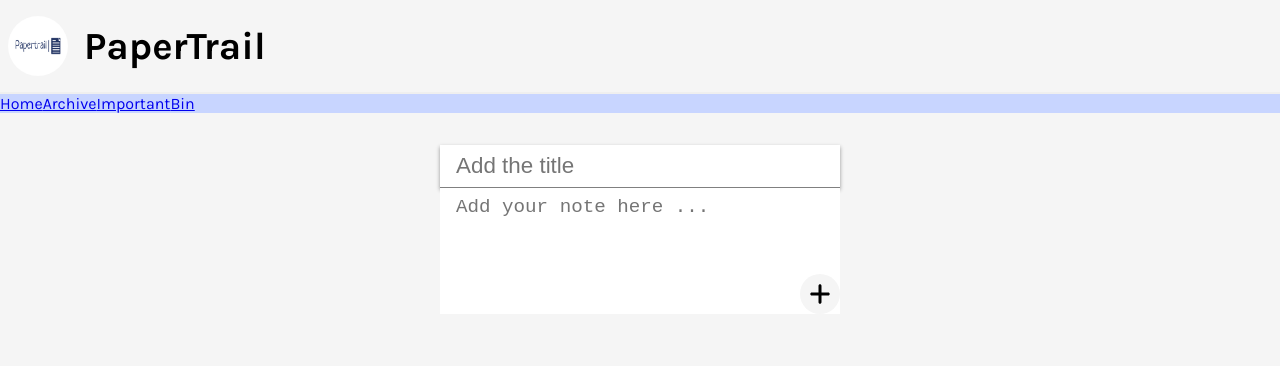
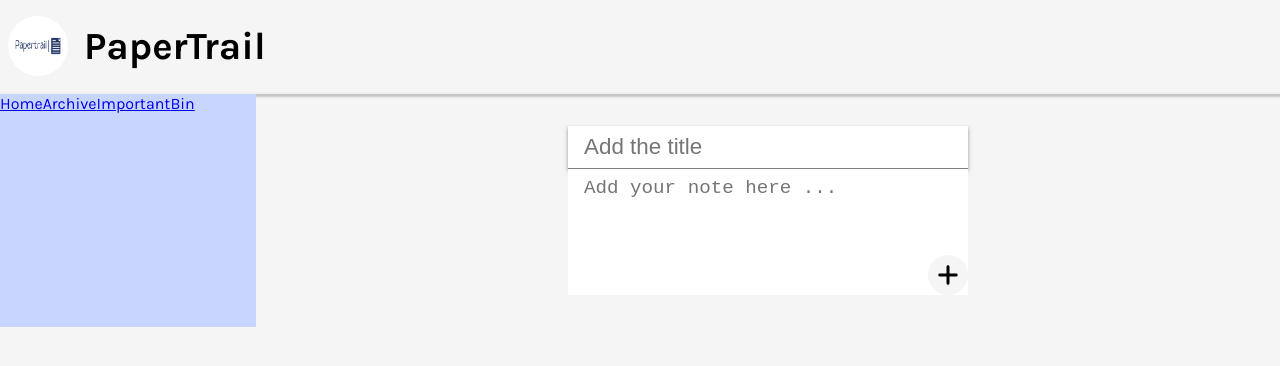
Before and after one commit to hritikRajput/notes-app, a React (Vite) app: page / in a window 1280 px wide. Shown: the top 366 px of the page. Built offline with nearby package versions, Linux system fonts and the light colour scheme.

Commit message:
Add display:grid in home__grid-container in Home.css

```diff
--- /dev/null
+++ b/src/pages/Home/Home.css
@@ -0,0 +1,4 @@
+.home__grid-container{
+    display: grid;
+    grid-template-columns: 1fr 4fr;
+}
--- a/src/pages/Home/Home.jsx
+++ b/src/pages/Home/Home.jsx
@@ -1,3 +1,4 @@
+import "./Home.css"
 import Header from "../../components/Header/Header";
 import Sidebar from "../../components/Sidebar/Sidebar";
 import NewNote from "../../components/NewNote/NewNote";
@@ -9,6 +10,7 @@ export default function Home() {
   return (
     <div>
       <Header />
+      <div className="home__grid-container">
         <Sidebar />
         <NewNote />
         <div>
@@ -24,5 +26,6 @@ export default function Home() {
           }
         </div>
       </div>
+    </div>
   );
 }
```
Lines whose indentation alone changed are shown as unchanged.
